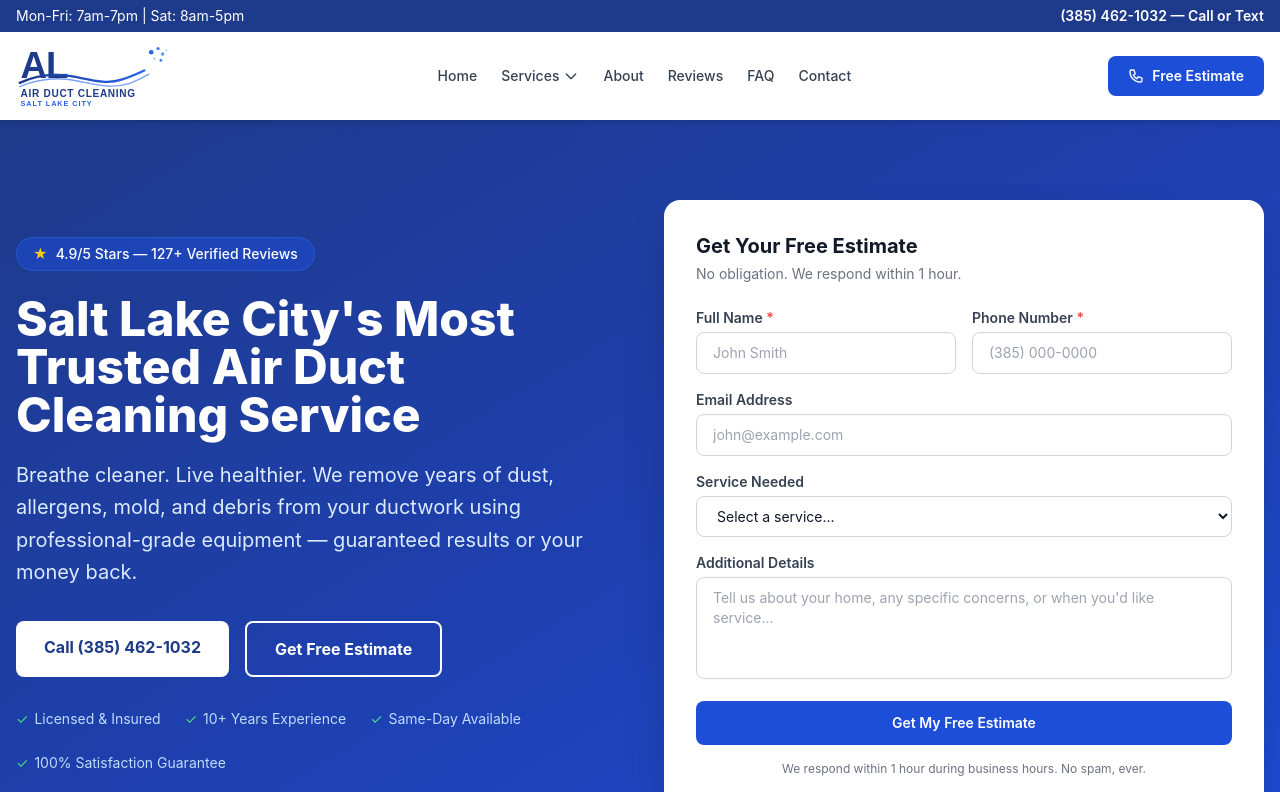
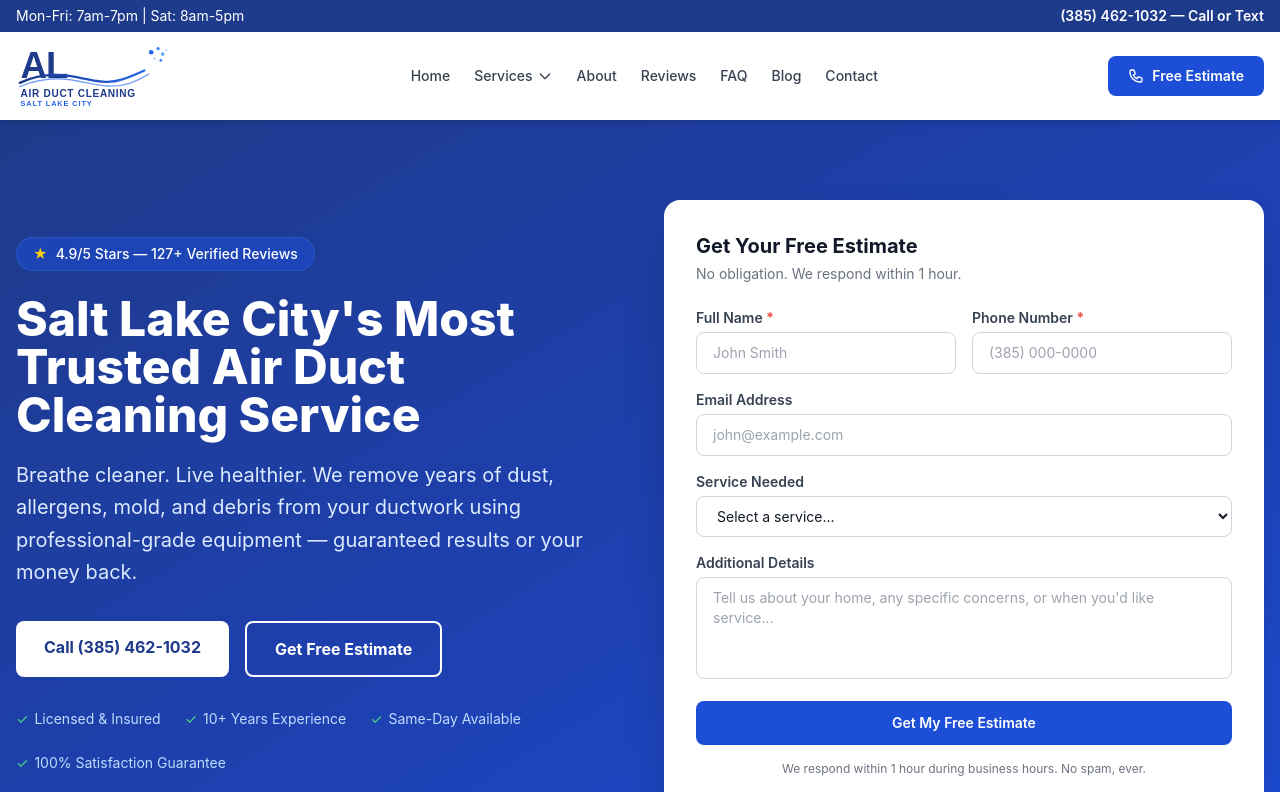
Before and after one commit to RevealDeploymentZone/al-air-duct-cleaning-slc, a Next.js app: page / in a window 1280 px wide. Shown: the top 792 px of the page. Built offline with nearby package versions, Linux system fonts and the light colour scheme.

Commit message:
Add Blog link to Header nav (desktop + mobile)

```diff
--- a/components/Header.tsx
+++ b/components/Header.tsx
@@ -86,6 +86,7 @@ export default function Header() {
           <Link href="/about" className="hover:text-blue-700 transition-colors">About</Link>
           <Link href="/reviews" className="hover:text-blue-700 transition-colors">Reviews</Link>
           <Link href="/faq" className="hover:text-blue-700 transition-colors">FAQ</Link>
+          <Link href="/blog" className="hover:text-blue-700 transition-colors">Blog</Link>
           <Link href="/contact" className="hover:text-blue-700 transition-colors">Contact</Link>
         </nav>
 
@@ -136,6 +137,7 @@ export default function Header() {
           <Link href="/about" className="block hover:text-blue-700" onClick={() => setMobileOpen(false)}>About</Link>
           <Link href="/reviews" className="block hover:text-blue-700" onClick={() => setMobileOpen(false)}>Reviews</Link>
           <Link href="/faq" className="block hover:text-blue-700" onClick={() => setMobileOpen(false)}>FAQ</Link>
+          <Link href="/blog" className="block hover:text-blue-700" onClick={() => setMobileOpen(false)}>Blog</Link>
           <Link href="/contact" className="block hover:text-blue-700" onClick={() => setMobileOpen(false)}>Contact</Link>
           <a
             href="tel:3854621032"
```
